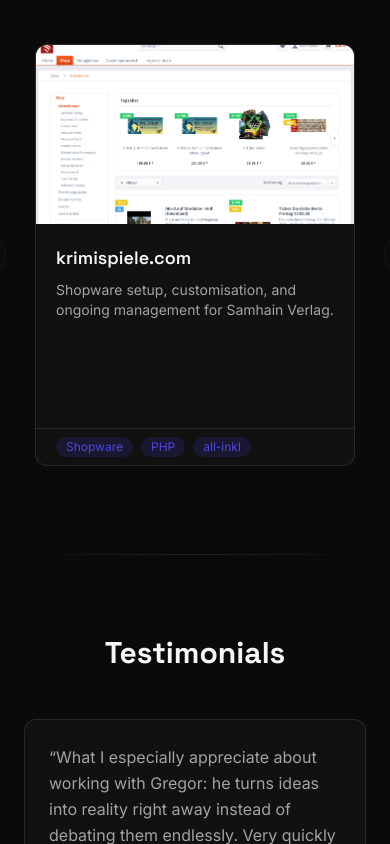
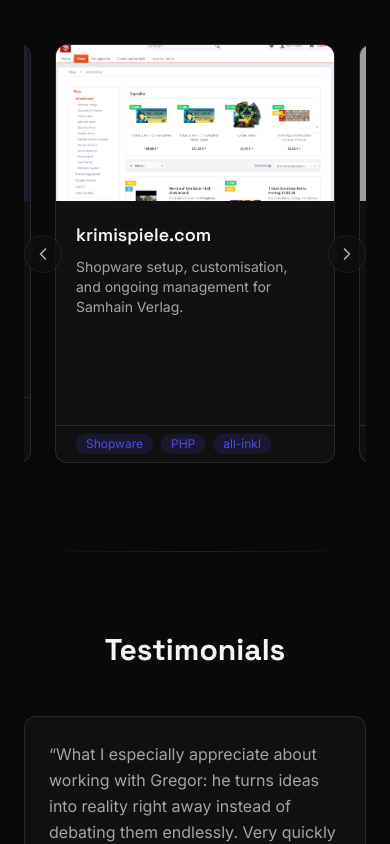
Before and after one commit to 922-Studio/Portfolio, a Next.js app: page /en in a window 390 px wide. Shown: the part 3515-4359 px from the top of the page. Built offline with nearby package versions, Linux system fonts and the light colour scheme; no server answers; grey boxes are pictures that could not be loaded.

Commit message:
fix: responsive project cards on mobile — smaller cards, visible arrows

```diff
--- a/src/components/sections/ProjectsSection.tsx
+++ b/src/components/sections/ProjectsSection.tsx
@@ -47,9 +47,9 @@
   },
 ];
 
-const CARD_WIDTH = 320; // w-80
+const CARD_WIDTH_SM = 280; // mobile
+const CARD_WIDTH_LG = 320; // sm+
 const GAP = 24; // gap-6
-const STEP = CARD_WIDTH + GAP;
 
 export function ProjectsSection() {
   const t = useTranslations('projects');
@@ -58,17 +58,20 @@
   const [transitionEnabled, setTransitionEnabled] = useState(true);
   const [paused, setPaused] = useState(false);
   const [containerWidth, setContainerWidth] = useState(0);
+  const [cardWidth, setCardWidth] = useState(CARD_WIDTH_LG);
   const touchStartX = useRef(0);
 
   const totalSlides = PROJECTS.length;
   const slides = [...PROJECTS, ...PROJECTS, ...PROJECTS];
+  const step = cardWidth + GAP;
 
-  // Measure container width
+  // Measure container width + determine card size
   useEffect(() => {
     const update = () => {
       if (containerRef.current) {
         setContainerWidth(containerRef.current.offsetWidth);
       }
+      setCardWidth(window.innerWidth < 640 ? CARD_WIDTH_SM : CARD_WIDTH_LG);
     };
     update();
     window.addEventListener('resize', update);
@@ -76,7 +79,7 @@
   }, []);
 
   // Center the current card in the viewport
-  const offset = (containerWidth - CARD_WIDTH) / 2 - currentIndex * STEP;
+  const offset = (containerWidth - cardWidth) / 2 - currentIndex * step;
 
   const goNext = useCallback(() => {
     setTransitionEnabled(true);
@@ -147,7 +150,8 @@
                 key={`${project.key}-${i}`}
                 onMouseEnter={() => setPaused(true)}
                 onMouseLeave={() => setPaused(false)}
-                className="flex w-80 flex-shrink-0 flex-col overflow-hidden rounded-xl border border-border bg-surface transition-all duration-300 hover:border-accent-from/40 hover:shadow-md hover:shadow-accent-from/10"
+                className="flex flex-shrink-0 flex-col overflow-hidden rounded-xl border border-border bg-surface transition-all duration-300 hover:border-accent-from/40 hover:shadow-md hover:shadow-accent-from/10"
+                style={{width: `${cardWidth}px`}}
               >
                 <a
                   href={project.liveUrl}
@@ -216,7 +220,7 @@
         <button
           onClick={goPrev}
           aria-label="Previous project"
-          className="absolute -left-14 top-1/2 z-10 -translate-y-1/2 rounded-full border border-border bg-surface/40 p-2 opacity-50 backdrop-blur-sm transition hover:bg-surface/70 hover:opacity-100"
+          className="absolute left-0 sm:-left-14 top-1/2 z-10 -translate-y-1/2 rounded-full border border-border bg-surface/80 sm:bg-surface/40 p-2 opacity-70 sm:opacity-50 backdrop-blur-sm transition hover:bg-surface/70 hover:opacity-100"
         >
           <ChevronLeft className="h-5 w-5" />
         </button>
@@ -225,7 +229,7 @@
         <button
           onClick={goNext}
           aria-label="Next project"
-          className="absolute -right-14 top-1/2 z-10 -translate-y-1/2 rounded-full border border-border bg-surface/40 p-2 opacity-50 backdrop-blur-sm transition hover:bg-surface/70 hover:opacity-100"
+          className="absolute right-0 sm:-right-14 top-1/2 z-10 -translate-y-1/2 rounded-full border border-border bg-surface/80 sm:bg-surface/40 p-2 opacity-70 sm:opacity-50 backdrop-blur-sm transition hover:bg-surface/70 hover:opacity-100"
         >
           <ChevronRight className="h-5 w-5" />
         </button>
```
